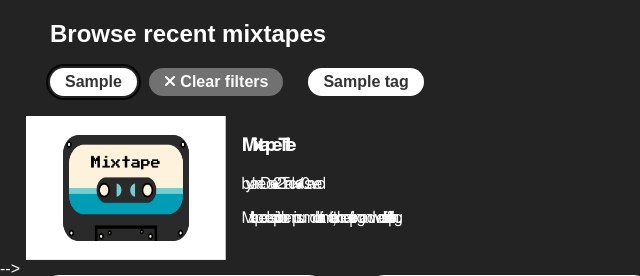
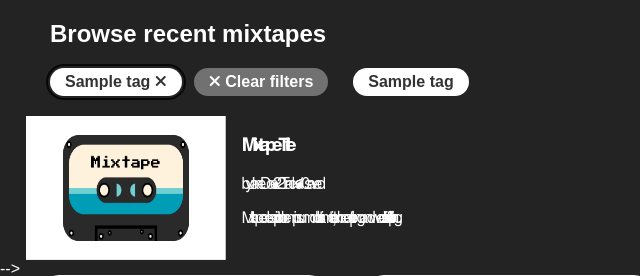
Before and after one commit to CSCI-5117-F26/developing-the-interactive-web-project-1-group-7, a Python web app: template src/developing_the_interactive_web_project_1_group_7/templates/home.html in a window 1280 px wide. Shown: the part 72-348 px from the top of the page, without its empty margins (0-640 px from the left). Run offline with Jinja, Linux system fonts and the light colour scheme; the template is opened without the code that fills it: most values are stand-ins (such as "Sample title", 1, 10 or a date in 2020); some libraries are stand-ins or nearby versions.

Commit message:
Finished filters for now

```diff
--- a/src/developing_the_interactive_web_project_1_group_7/templates/home.html
+++ b/src/developing_the_interactive_web_project_1_group_7/templates/home.html
@@ -10,12 +10,14 @@
         <ul>
             <!-- <li><button class="pure-button selected">recent</button></li> -->
             <!-- <li><button class="pure-button">popular</button></li> -->
-            {% if selected_tag %}
+            {% for tag in selected_tags %}
             <li>
-                <a href="{{ url_for('home', tag=selected_tag) }}" class="pure-button tag-{{ selected_tag }} selected">
-                    {{ selected_tag }}
+                <a href="{{ url_for('home', tag=selected_tags | reject('equalto', tag) | list) }}" class="pure-button tag-{{ tag }} selected">
+                    {{ tag }} <i class="fa-solid fa-xmark"></i>
                 </a>
             </li>
+            {% endfor %}
+            {% if selected_tags %}
             <li>
                 <a href="{{ url_for('home') }}" class="pure-button clear-filter">
                     <i class="fa-solid fa-xmark"></i> Clear filters
@@ -25,9 +27,9 @@
         </ul>
         <ul>
             {% for tag in mixtape_tags %}
-                {% if tag != selected_tag %}
+                {% if tag not in selected_tags %}
                     <li>
-                        <a href="{{ url_for('home', tag=tag) }}" class="pure-button tag-{{ tag }}"> {{ tag }}
+                        <a href="{{ url_for('home', tag=selected_tags + [tag]) }}" class="pure-button tag-{{ tag }}"> {{ tag }}
                         </a>
                     </li>
                 {% endif %}
```
Also changed, not shown: src/developing_the_interactive_web_project_1_group_7/server.py (+5 -4 lines).
